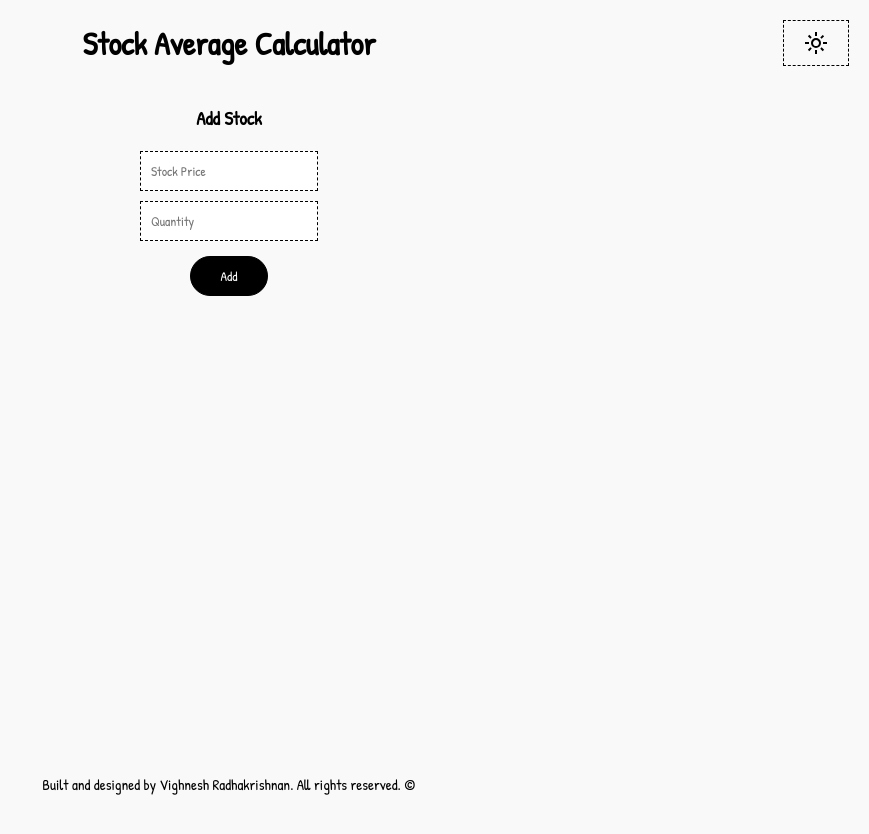
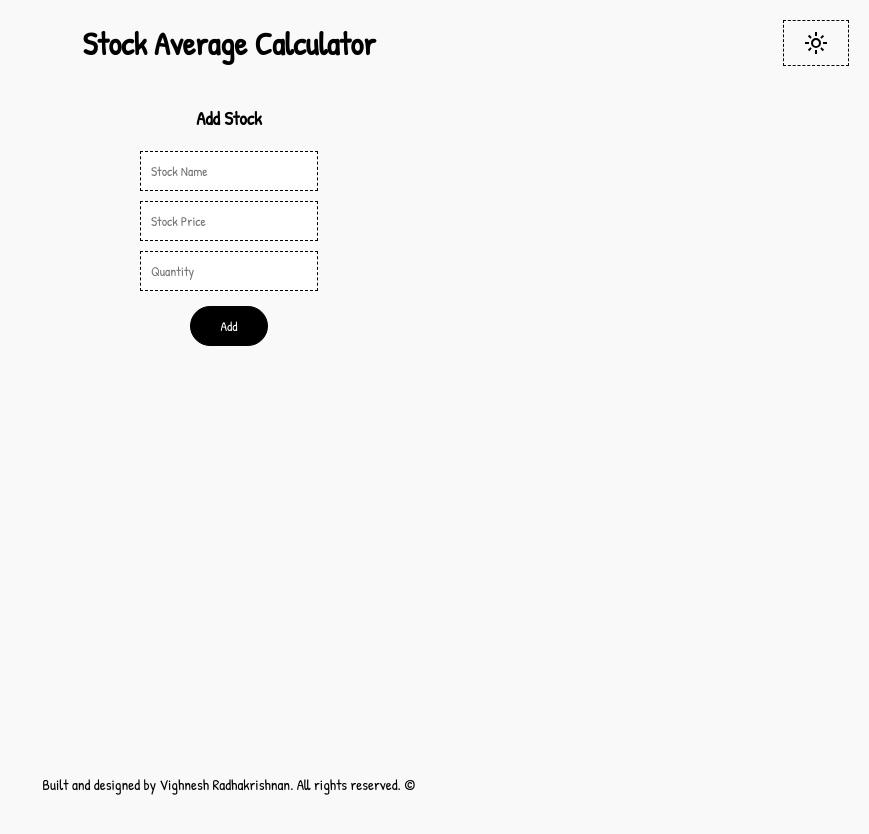
Before and after one commit to vighnesh-radhakrishnan/stock-average-calculator, a React (Create React App) app: page / in a window 1280 px wide. Shown: the top 834 px of the page, without its empty margins (411-1280 px from the left). Built offline with nearby package versions, Linux system fonts and the light colour scheme.

Commit message:
added purchase name and cost

```diff
--- a/src/App.js
+++ b/src/App.js
@@ -14,8 +14,8 @@ const App = () => {
   const [stocks, setStocks] = useState([]);
   const [darkThemeActive, setDarkThemeActive] = useState(false);
 
-  const addStock = (price, quantity) => {
-    setStocks([...stocks, { price, quantity }]);
+  const addStock = (name, price, quantity) => {
+    setStocks([...stocks, { name, price, quantity }]);
   };
 
   const toggleTheme = () => {
--- a/src/components/Form.js
+++ b/src/components/Form.js
@@ -5,13 +5,15 @@ import { FormWrapper } from "./Containers"; // Import the styled container
 const Form = ({ addStock }) => {
   const [price, setPrice] = useState("");
   const [quantity, setQuantity] = useState("");
+  const [name, setName] = useState("");
 
   const handleSubmit = (e) => {
     e.preventDefault();
-    if (price && quantity) {
-      addStock(parseFloat(price), parseInt(quantity));
+    if (price && quantity && name) {
+      addStock(name, parseFloat(price), parseInt(quantity));
       setPrice("");
       setQuantity("");
+      setName("");
     }
   };
 
@@ -20,6 +22,12 @@ const Form = ({ addStock }) => {
       <div className="formContainer">
         <h3>Add Stock</h3>
         <div className="formInput">
+          <input
+            type="text"
+            placeholder="Stock Name"
+            value={name}
+            onChange={(e) => setName(e.target.value)}
+          />
           <input
             type="number"
             placeholder="Stock Price"
--- a/src/components/StockList.js
+++ b/src/components/StockList.js
@@ -6,7 +6,7 @@ const StockList = ({ stocks, setStocks }) => {
     const updatedStocks = stocks.filter((_, index) => index !== indexToDelete);
     setStocks(updatedStocks);
   };
-
+  console.log("STOCK", stocks);
   return (
     <StockListWrapper>
       <h3>Stock List</h3>
@@ -20,9 +20,10 @@ const StockList = ({ stocks, setStocks }) => {
               width="24px"
               height="24px"
             />
-            <div>Purchase {index + 1}</div>
+            <div>{stock.name}</div>
             <div>Price: {stock.price}</div>
             <div>Quantity: {stock.quantity}</div>
+            <div>Cost: {stock.quantity * stock.price}</div>
           </div>
         ))}
       </div>
```
